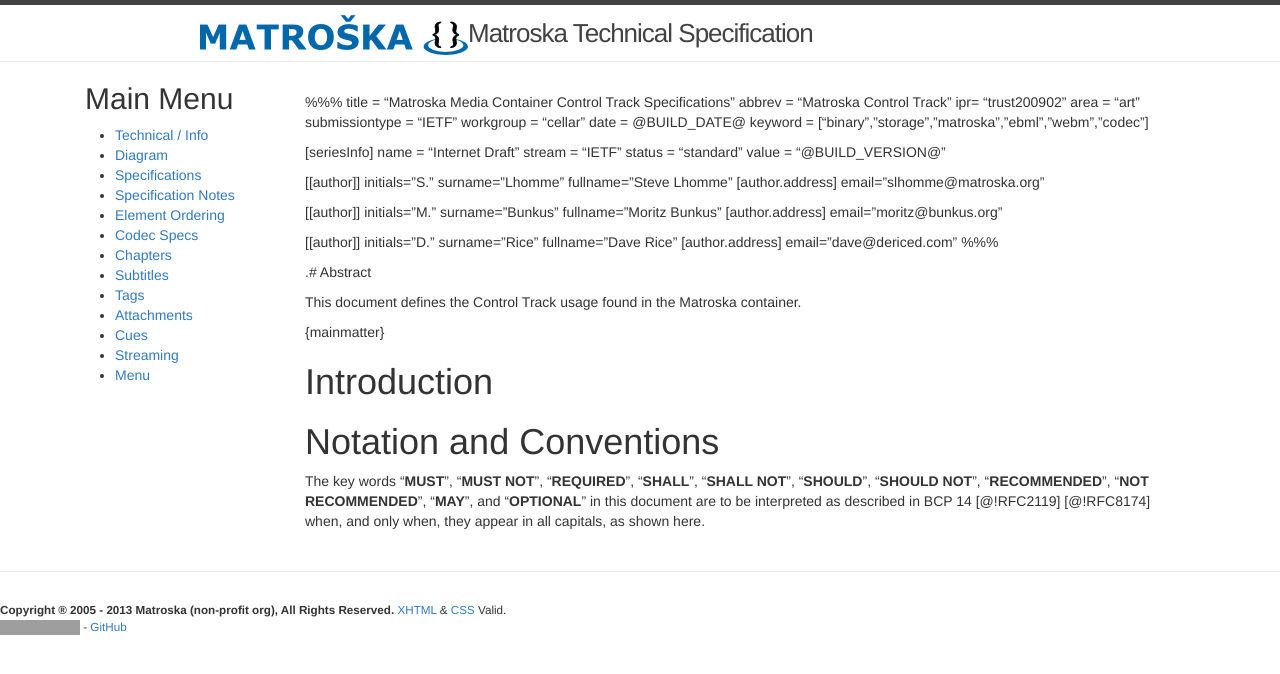
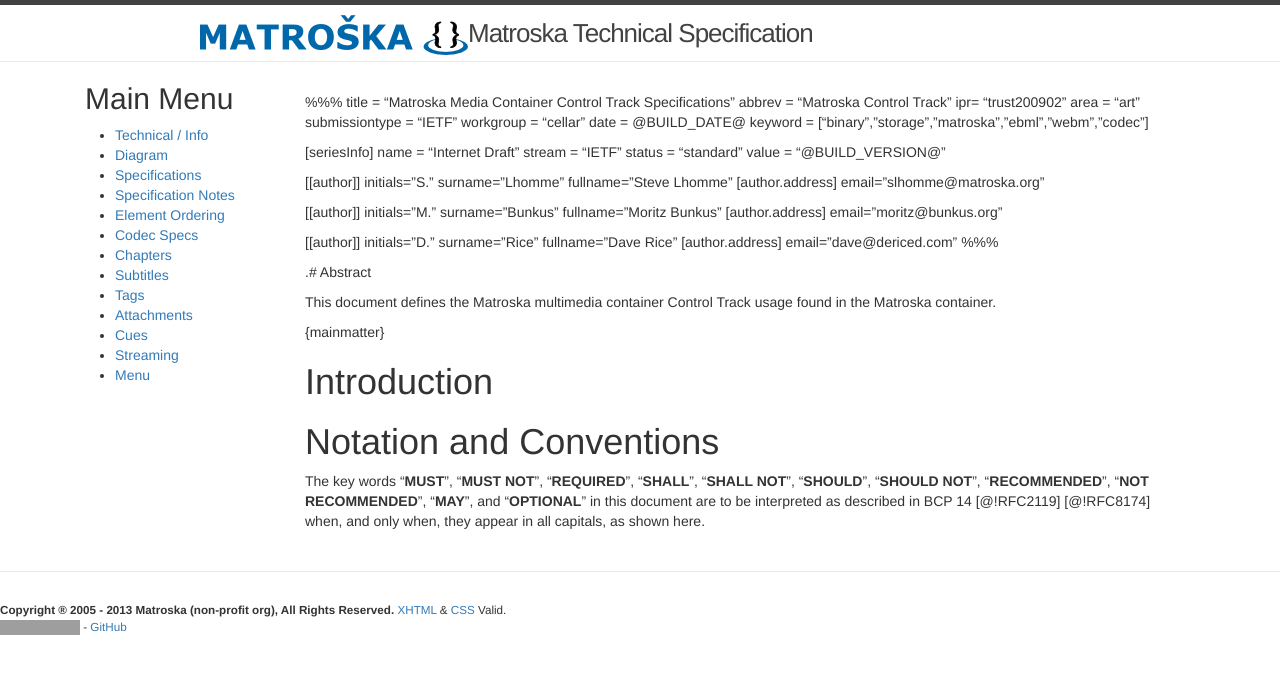
Before and after one commit to ietf-wg-cellar/matroska-specification, a Jekyll site: the page built from index_control.md, in a window 1280 px wide. Shown: the top 674 px of the page. Built offline with Jekyll 4.4.1, drawn with Linux system fonts in a browser that asks for light colours; our own code applies the rules of GitHub Pages for plain Markdown files; grey boxes are pictures that could not be loaded.

Commit message:
Use "Matroska multimedia container" in the abstracts
This is the generic term used in other places.

```diff
--- a/index_control.md
+++ b/index_control.md
@@ -38,7 +38,7 @@
 
 .# Abstract
 
-This document defines the Control Track usage found in the Matroska container.
+This document defines the Matroska multimedia container Control Track usage found in the Matroska container.
 
 {mainmatter}
 
```
Also changed, not shown: index_chapter_codecs.md (+1 -1 lines), index_codec.md (+1 -1 lines), index_matroska5.md (+1 -1 lines), index_tags.md (+1 -1 lines).
